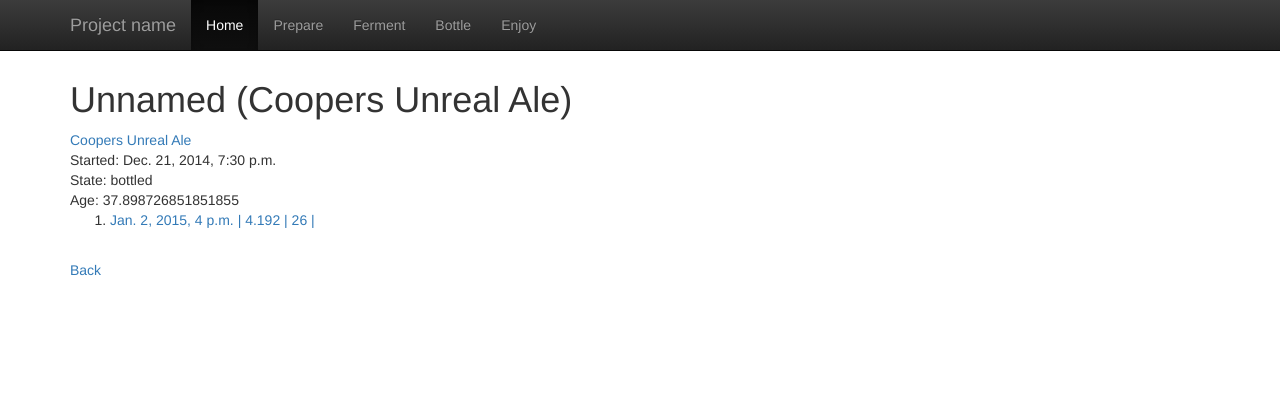
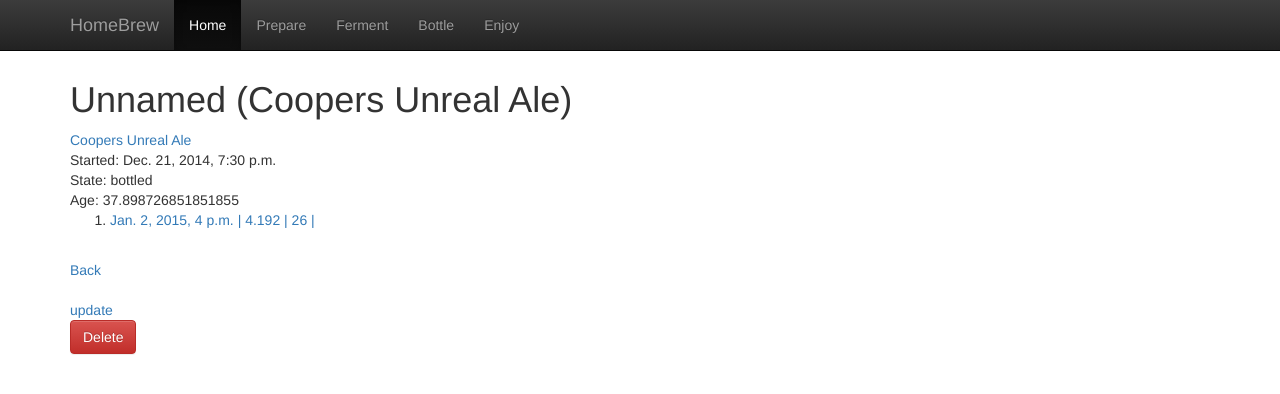
Before and after one commit to ByronCon/home, a Django app: a page that uses brew/templates/brew/base.html in a window 1280 px wide. Shown: the top 394 px of the page. Run offline with Django 3.2, Linux system fonts and the light colour scheme; data comes from the database, SQL or seed files in the repository; both versions use the stored data as it was after the commit; some libraries are stand-ins or nearby versions.

Commit message:
Batch creation

```diff
--- a/brew/models.py
+++ b/brew/models.py
@@ -1,8 +1,10 @@
 import datetime
+from django import forms
 from django.db import models
 from django.utils import timezone
 from django.utils.timezone import localtime
 from django.utils.encoding import force_text
+
 
 # Master data
 class GravityType(models.Model):
@@ -50,11 +52,10 @@
 
 
 class Batch(models.Model):
+    # An instance of a recipe.
     class Meta:
         ordering = ['-date']
 
-
-    # What it's all about
     def __str__(self):
         if self.name == '':
             friendly = 'Unnamed'
@@ -162,3 +163,12 @@
     date = models.DateTimeField('date sampled')
     rating = models.IntegerField(default=0)
     comment = models.CharField(max_length=200, blank=True, null=True)
+
+
+
+### Forms
+class BatchForm(forms.ModelForm):
+    """ Form used to update batches """
+    class Meta:
+        model = Batch
+        fields = ['id', 'name', 'recipe', 'description', 'date']
--- a/brew/static/brew/style.css
+++ b/brew/static/brew/style.css
@@ -2,3 +2,8 @@
     padding-top: 60px;
     padding-bottom: 40px;
 }
+
+.errorlist {
+    color: #fff;
+    background-color: #c9302c;
+}
--- a/brew/templates/brew/base.html
+++ b/brew/templates/brew/base.html
@@ -35,7 +35,7 @@
             <span class="icon-bar"></span>
             <span class="icon-bar"></span>
           </button>
-          <a class="navbar-brand" href="/brew/#">Project name</a>
+          <a class="navbar-brand" href="/brew/#">HomeBrew</a>
         </div>
         <div id="navbar" class="collapse navbar-collapse">
           <ul class="nav navbar-nav">
--- a/brew/templates/brew/batch_detail.html
+++ b/brew/templates/brew/batch_detail.html
@@ -23,4 +23,13 @@
     <br>
     <a href="{% url 'brew:batch_index' %}">Back</a>
 
+    <br><br>
+    <a href="{% url 'brew:batch_update' batch.id %}"> update </a>
+
+
+    <form action="{% url 'brew:batch_delete' batch.id %}" method="GET">
+    <button class="btn btn-danger" type="submit">Delete</button>
+    </form>
+
+
 {% endblock %}
--- a/brew/templates/brew/recipe_detail.html
+++ b/brew/templates/brew/recipe_detail.html
@@ -25,8 +25,8 @@
     {% endfor %}
 </ol>
 
-<a href="{% url 'brew:batch_create' recipe.id %}"> </a>
-
-<a href="/brew/"><input type="submit" value="New Batch" /></a>
+<a href="{% url 'brew:batch_create' %}"> new link </a>
+<br>
+<input type="submit" value="New Batch" />
 
 {% endblock content %}
--- a/brew/urls.py
+++ b/brew/urls.py
@@ -23,7 +23,14 @@
     # Detail
     url(r'^ferment/(?P<pk>\d+)/$', views.BatchDetailView.as_view(), name='batch_detail'),
     # Create
-    url(r'^ferment/new/(?P<recipe_id>\d+)/$', views.wip2, name='batch_create'),
+    url(r'^ferment/new/$', views.batch_create, name='batch_create'),
+    # Update
+    url(r'^ferment/(?P<pk>\d+)/update/$', views.batch_update, name='batch_update'),
+    # Delete
+    url(r'^ferment/(?P<pk>\d+)/remove/$', views.batch_delete, name='batch_delete'),
+
+    # Create
+    #url(r'^ferment/new/(?P<recipe_id>\d+)/$', views.wip2, name='batch_create'),
 
     # ## Bottling
     # Index
--- a/brew/views.py
+++ b/brew/views.py
@@ -1,12 +1,13 @@
-from django.shortcuts import get_object_or_404, render
-from django.http import HttpResponse, Http404
+from django.shortcuts import get_object_or_404, render, redirect
+from django.http import HttpResponse ,Http404
+from django.contrib import messages
 from django.template import RequestContext, loader
 from django.core.urlresolvers import reverse
 from django.views import generic
-
 from django.views.generic.base import TemplateView
 
-from brew.models import Recipe, Batch, Bottling
+# Brew Models
+from brew.models import Recipe, Batch, Bottling, BatchForm
 
 
 
@@ -18,6 +19,7 @@
 
 def wip(request):
     return HttpResponse("Hello, world. You're at a WIP page.")
+
 
 def wip2(request, recipe_id):
     return HttpResponse("Hello, world. You're at a WIP page.")
@@ -35,7 +37,7 @@
     recipe = get_object_or_404(Recipe, pk=recipe_id)
     return render(request, 'brew/recipe_detail.html', {'recipe': recipe})
 
-
+# Recipe update -- doesn't exist?
 def recipe_update(request, recipe_id):
     recipe = get_object_or_404(Recipe, pk=recipe_id)
     return render(request, 'brew/recipe_detail.html', {
@@ -54,8 +56,54 @@
         """Return all batches."""
         return Batch.objects.all()
 
+
+# Batch Detail
 class BatchDetailView(generic.DetailView):
     model = Batch
+
+
+# Batch Update
+def batch_create(request):
+    # If POST, process data
+    if request.method == 'POST':
+        form = BatchForm(request.POST)
+        # If valid data, process it
+        if form.is_valid():
+            form.save()
+            return HttpResponse("Hello, world. You're at a WIP page.")
+    # If GET, display blank form
+    else:
+        form = BatchForm()
+
+    return render(request, 'brew/batch_update.html', {'form': form})
+
+
+# Testing update of existing
+def batch_update(request, pk):
+    # If POST, process data
+    if request.method == 'POST':
+        # Identify which Batch we're updating, then process
+        b = Batch.objects.get(pk=pk)
+        form = BatchForm(request.POST, instance=b)
+        # If valid data, process it
+        if form.is_valid():
+            form.save()
+            return HttpResponse("Trying to update. " + pk)
+    # If GET, display blank form
+    else:
+        b = Batch.objects.get(pk=pk)
+        form = BatchForm(instance=b)
+
+    return render(request, 'brew/batch_update.html', {'form': form})
+
+
+# Batch delete
+def batch_delete(request, pk):
+    Batch.objects.get(pk=pk).delete()
+    messages.add_message(request, messages.INFO, 'Deleted ' + pk)
+    return redirect('brew:batch_index')
+
+
 
 
 # ## Bottling
```
Also changed, not shown: brew/templates/brew/batch_list.html (+13 -0 lines), brew/templates/brew/batch_update.html (added, +15 -0 lines), db.sqlite3.
